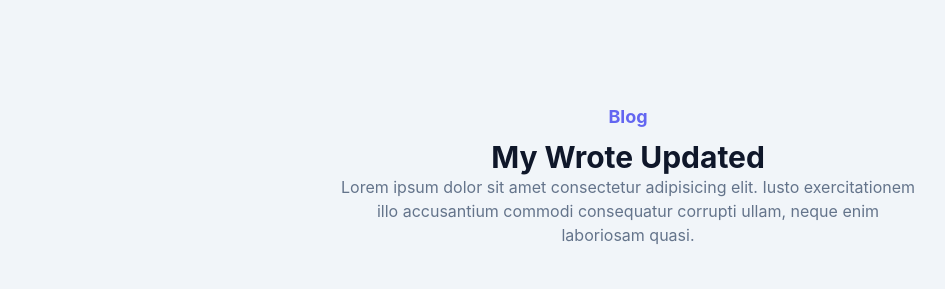
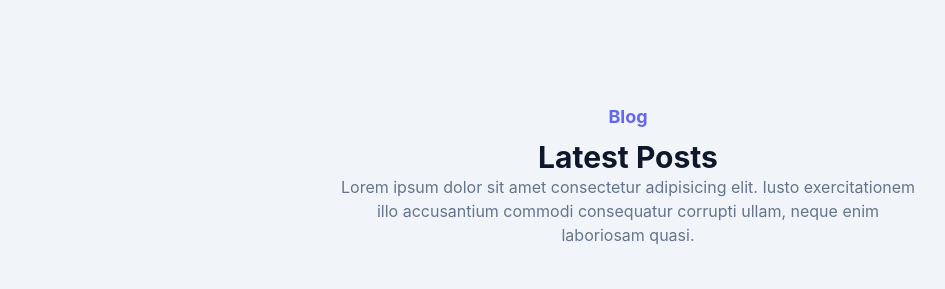
Before and after one commit to thmsgnwn/portfolio, a plain HTML site: page index.html in a window 1280 px wide. Shown: the part 2780-3069 px from the top of the page, without its empty margins (12-957 px from the left). Drawn offline with Linux system fonts and the light colour scheme.

Commit message:
Update index.html

```diff
--- a/index.html
+++ b/index.html
@@ -381,7 +381,7 @@
         <div class="w-full px-4">
           <div class="max-w-xl mx-auto text-center mb-16">
             <h4 class="font-bold text-primary text-lg mb-2">Blog</h4>
-            <h2 class="font-bold text-dark text-3xl mv-3">My Wrote Updated</h2>
+            <h2 class="font-bold text-dark text-3xl mv-3">Latest Posts</h2>
             <p class="font-media text-md text-secondary">
               Lorem ipsum dolor sit amet consectetur adipisicing elit. Iusto
               exercitationem illo accusantium commodi consequatur corrupti
```
